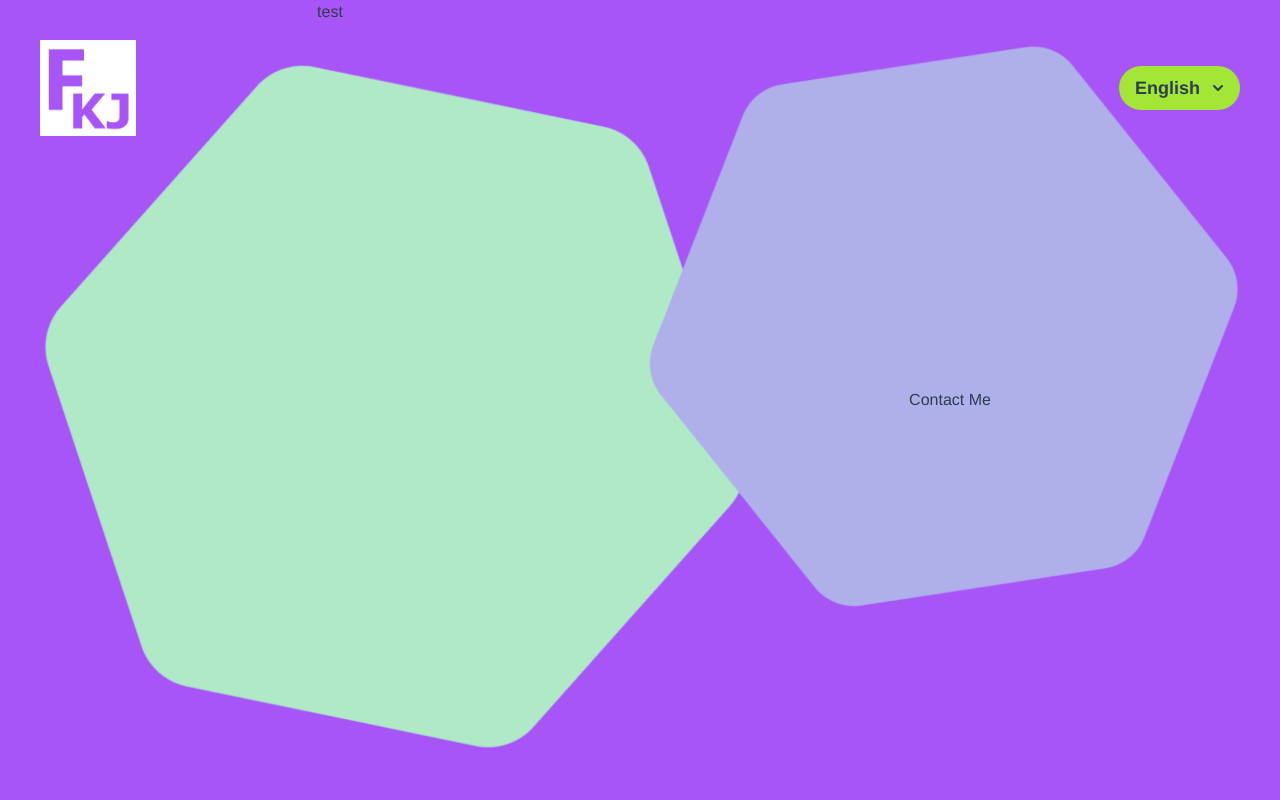
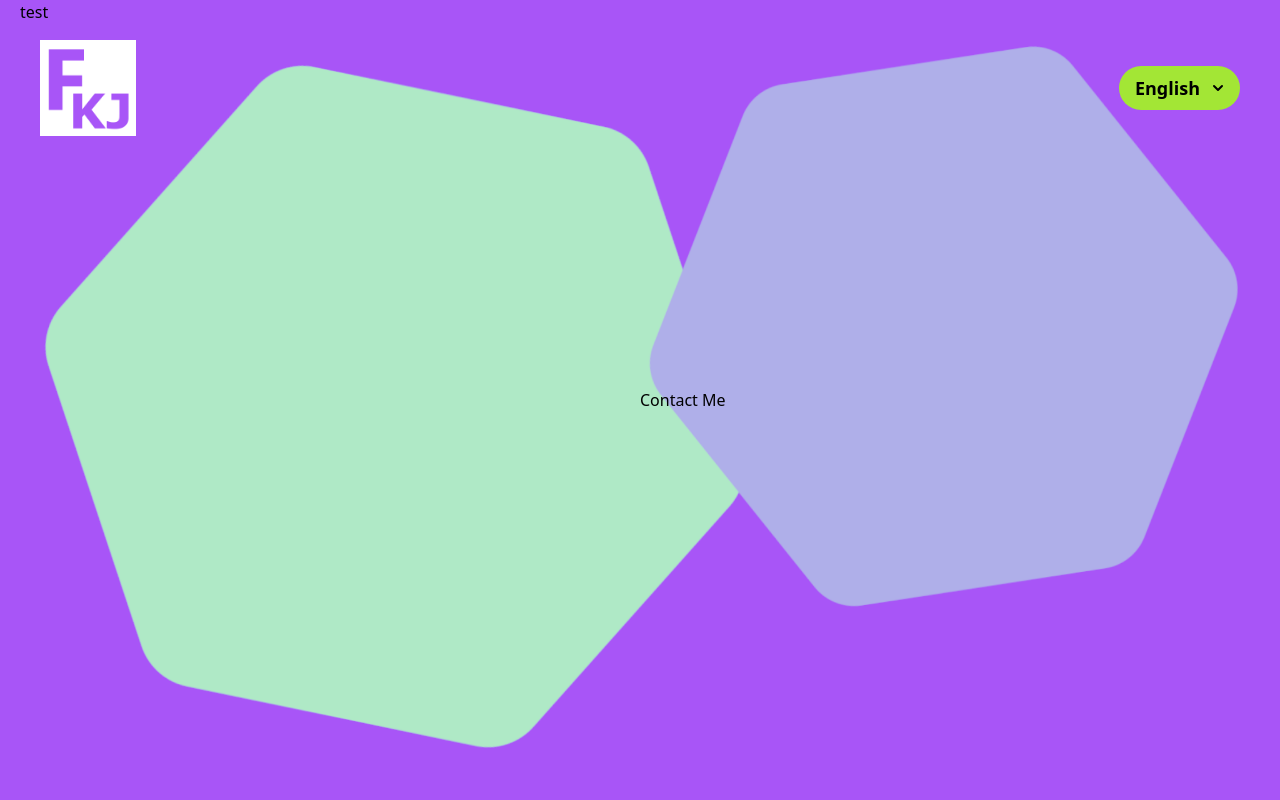
Before and after one commit to Kojji/portfolio-two, a Vue app: page /education in a window 1280 px wide. Shown: the top 800 px of the page. Built offline with nearby package versions, Linux system fonts and the light colour scheme.

Commit message:
add: language change

```diff
--- a/src/App.vue
+++ b/src/App.vue
@@ -3,6 +3,7 @@
 </script>
 
 <template>
+  <div id="app">
     <FullScreenBanner />
     <div class="h-screen bg-blue-200"></div>
     <div id="nav">
@@ -10,16 +11,11 @@
       <router-link to="/about">About</router-link>
     </div>
     <router-view/>
+  </div>
 </template>
 
 <style>
-#app {
-  font-family: Avenir, Helvetica, Arial, sans-serif;
-  -webkit-font-smoothing: antialiased;
-  -moz-osx-font-smoothing: grayscale;
-  text-align: center;
-  color: #2c3e50;
-}
+
 
 #nav {
   padding: 30px;
--- a/src/components/TopNav.vue
+++ b/src/components/TopNav.vue
@@ -5,11 +5,10 @@ import { Menu, MenuButton, MenuItem, MenuItems } from '@headlessui/vue'
 import { ChevronDownIcon } from '@heroicons/vue/solid'
 import detectLanguage from "/src/assets/languageDetect"
 
-// const $i18n = inject('$i18n');
+const $i18n = inject('$i18n');
 function changeLocale(location) {
-  console.log(this.$i18n)
+  $i18n.locale = location
 }
-
 
 const language = detectLanguage() == 'pt' ? ref('Português') : ref('English');
 </script>
--- a/src/main.js
+++ b/src/main.js
@@ -16,5 +16,6 @@ const i18n = createI18n({
   messages, // set locale messages
 })
 
-const app = createApp(App).use(i18n).use(store).use(router).mount('#app')
-// app.provide('$i18n', i18n)
+const app = createApp(App).use(i18n).use(store).use(router)
+app.provide('$i18n', app.config.globalProperties.$i18n)
+app.mount('#app')
```
Lines whose indentation alone changed are shown as unchanged.
